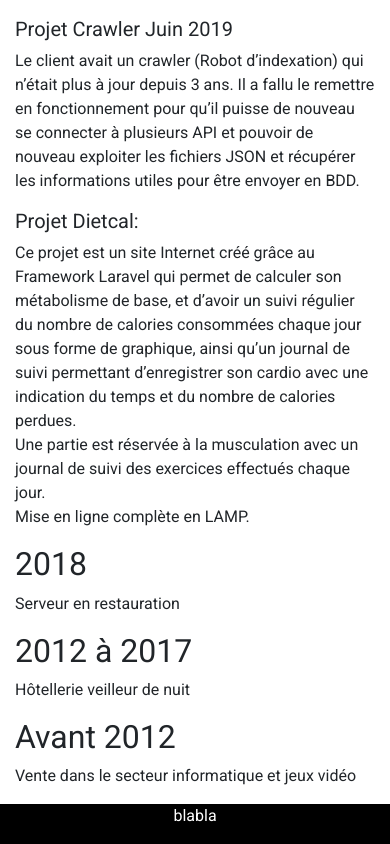
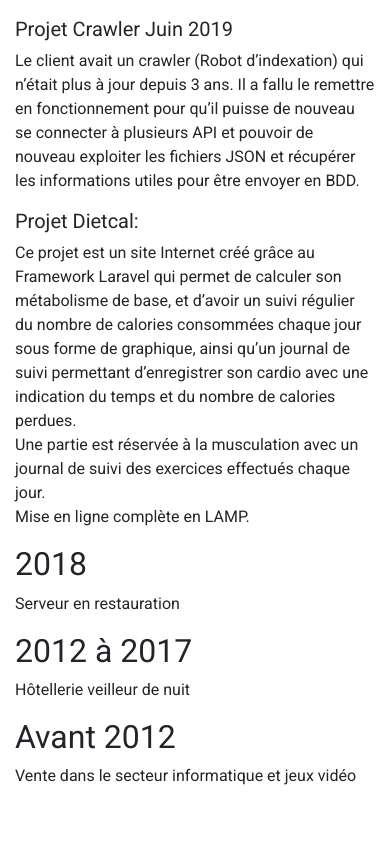
Before and after one commit to albanSimplon/reactSite, a React (Create React App) app: page /cv in a window 390 px wide. Shown: the part 1802-2646 px from the top of the page. After the commit the page ends 2606 px from the top, so only its background shows below. Built offline with nearby package versions, Linux system fonts and the light colour scheme.

Commit message:
background responsive mobile

```diff
--- a/package.json
+++ b/package.json
@@ -38,7 +38,5 @@
       "last 1 safari version"
     ]
   },
-  "devDependencies": {
-    "postcss-normalize": "^8.0.1"
-  }
+  "devDependencies": {}
 }
--- a/public/index.html
+++ b/public/index.html
@@ -1,14 +1,12 @@
 <!DOCTYPE html>
 <html lang="en">
+
 <head>
   <meta charset="utf-8" />
   <link rel="icon" href="%PUBLIC_URL%/favicon.ico" />
   <meta name="viewport" content="width=device-width, initial-scale=1" />
   <meta name="theme-color" content="#000000" />
-    <meta
-      name="description"
-      content="Web site created using create-react-app"
-    />
+  <meta name="description" content="Web site created using create-react-app" />
   <link rel="apple-touch-icon" href="%PUBLIC_URL%/logo192.png" />
   <!--
       manifest.json provides metadata used when your web app is installed on a
@@ -24,8 +22,9 @@
       work correctly both with client-side routing and a non-root public URL.
       Learn how to configure a non-root public URL by running `npm run build`.
     -->
-    <title>React App</title>
+  <title>Alban Veux</title>
 </head>
+
 <body>
   <noscript>You need to enable JavaScript to run this app.</noscript>
   <div id="root"></div>
@@ -40,4 +39,5 @@
       To create a production bundle, use `npm run build` or `yarn build`.
     -->
 </body>
+
 </html>
--- a/src/App.css
+++ b/src/App.css
@@ -1,4 +1,3 @@
-@import "normalize.css";
 @import url("https://fonts.googleapis.com/css?family=Roboto&display=swap");
 
 body {
--- a/src/App.js
+++ b/src/App.js
@@ -2,7 +2,6 @@ import React from "react";
 import { BrowserRouter as Router, Switch, Route } from "react-router-dom";
 import Bar from "./components/bar/Bar";
 import Cv from "./components/cv/Cv";
-import Footer from "./components/footer/Footer";
 import Home from "./components/home/Home";
 import Nasa from "./components/nasa/Nasa";
 import "bootstrap/dist/css/bootstrap.min.css";
@@ -17,7 +16,6 @@ const App = () => {
         <Route path="/cv" component={Cv} />
         <Route path="/nasa" component={Nasa} />
       </Switch>
-      <Footer />
     </Router>
   );
 };
--- a/src/components/cv/Cv.js
+++ b/src/components/cv/Cv.js
@@ -1,4 +1,4 @@
-import React, { useEffect } from "react";
+import React from "react";
 import { Container, Row, Col, Image } from "react-bootstrap";
 import { FontAwesomeIcon } from "@fortawesome/react-fontawesome";
 import { faGithub, faLinkedin } from "@fortawesome/free-brands-svg-icons";
@@ -13,11 +13,6 @@ import "./Cv.css";
 
 const Cv = () => {
   document.body.style.background = "white";
-  useEffect(() => {
-    document.querySelector(
-      ".footer"
-    ).style.cssText = `position: relative;bottom: 0;`;
-  });
 
   return (
     <Container className="cv mt-5">
--- a/src/components/footer/Footer.css
+++ /dev/null
@@ -1,7 +0,0 @@
-.footer {
-    color: white;
-    background-color: black;
-
-
-
-}
--- a/src/components/footer/Footer.js
+++ /dev/null
@@ -1,17 +0,0 @@
-import React from "react";
-import { Container, Row, Col } from "react-bootstrap";
-import "./Footer.css";
-
-const Footer = () => {
-  return (
-    <Container fluid={true} className="footer">
-      <Row>
-        <Col>
-          <p className="text-center">blabla</p>
-        </Col>
-      </Row>
-    </Container>
-  );
-};
-
-export default Footer;
--- a/src/components/home/Home.css
+++ b/src/components/home/Home.css
@@ -1,5 +1,22 @@
 .homePage {
   color: white;
+
+}
+
+body:before {
+  content: "";
+  display: block;
+  position: fixed;
+  left: 0;
+  top: 0;
+  width: 100%;
+  height: 100%;
+  z-index: -10;
+  background: url(backgroundHome.jpg) no-repeat center center;
+  -webkit-background-size: cover;
+  -moz-background-size: cover;
+  -o-background-size: cover;
+  background-size: cover;
 }
 
 .titreHome {
--- a/src/components/home/Home.js
+++ b/src/components/home/Home.js
@@ -3,13 +3,9 @@ import { Row, Col, Container } from "react-bootstrap";
 import "./Home.css";
 
 const Home = () => {
-  document.body.style.cssText = `background: url("backgroundHome.jpg") no-repeat center center fixed;background-size: cover;`;
   useEffect(() => {
-    document.querySelector(
-      ".footer"
-    ).style.cssText = `position: absolute;bottom: 0;`;
+    document.body.style.cssText = `background: url("backgroundHome.jpg") no-repeat center fixed;background-size: cover;`;
   });
-
   return (
     <Container className="homePage">
       <Row>
--- a/src/components/nasa/Nasa.js
+++ b/src/components/nasa/Nasa.js
@@ -1,4 +1,4 @@
-import React, { useEffect } from "react";
+import React from "react";
 import { Container } from "react-bootstrap";
 import NasaApiDay from "./NasaApiDay";
 
@@ -6,11 +6,6 @@ import "./Nasa.css";
 
 const Nasa = () => {
   document.body.style.cssText = `background: url("backgroundNasa.jpg") no-repeat center center fixed;background-size: cover`;
-  useEffect(() => {
-    document.querySelector(
-      ".footer"
-    ).style.cssText = `position: relative;bottom: 0;`;
-  });
 
   return (
     <Container className="nasa">
--- a/src/components/nasa/NasaApiDay.js
+++ b/src/components/nasa/NasaApiDay.js
@@ -17,7 +17,9 @@ const NasaApiDay = () => {
   useEffect(() => {
     GetApiDay();
   }, []);
-  const artist = apiDay.copyright ? <p>Artist: {apiDay.copyright}</p> : null;
+  const artist = apiDay.copyright ? (
+    <p className="text-center">Artist: {apiDay.copyright}</p>
+  ) : null;
 
   return (
     <Row className="mt-5">
```
Also changed, not shown: public/background.jpg (added), src/components/home/backgroundHome.jpg (added). Lines whose indentation alone changed are shown as unchanged.
